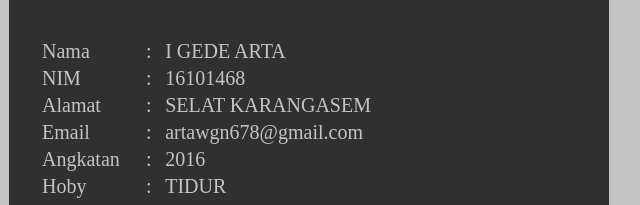
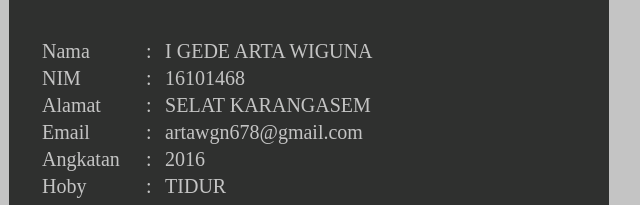
Before and after one commit to arta678/tugas2-web, a plain HTML site: page index.html in a window 1280 px wide. Both pictures are taken after a click on the button "SHOW". Shown: the part 178-383 px from the top of the page, 331-971 px from the left. Drawn offline with Linux system fonts and the light colour scheme.

Commit message:
perbaikan

```diff
--- a/index.html
+++ b/index.html
@@ -63,13 +63,14 @@
     //javascript
     function buka() {
       tampilkanData(
-        "i gede arta ",
+        "i gede arta wiguna ",
         16101468,
         "Selat karangasem",
         "artawgn678@gmail.com",
         2016,
         "Tidur");
       document.getElementById("kepala").style.height = "400px";
+
     }
 
     function tampilkanData(p_nama, p_nim, p_alamat, p_email, p_angkatan, p_hoby) {
@@ -85,6 +86,8 @@
     $(document).ready(function() {
       $("#tombol_tutup").click(function() {
         $("#kepala").css("height", "160px");
+
+
       });
 
     });
```
